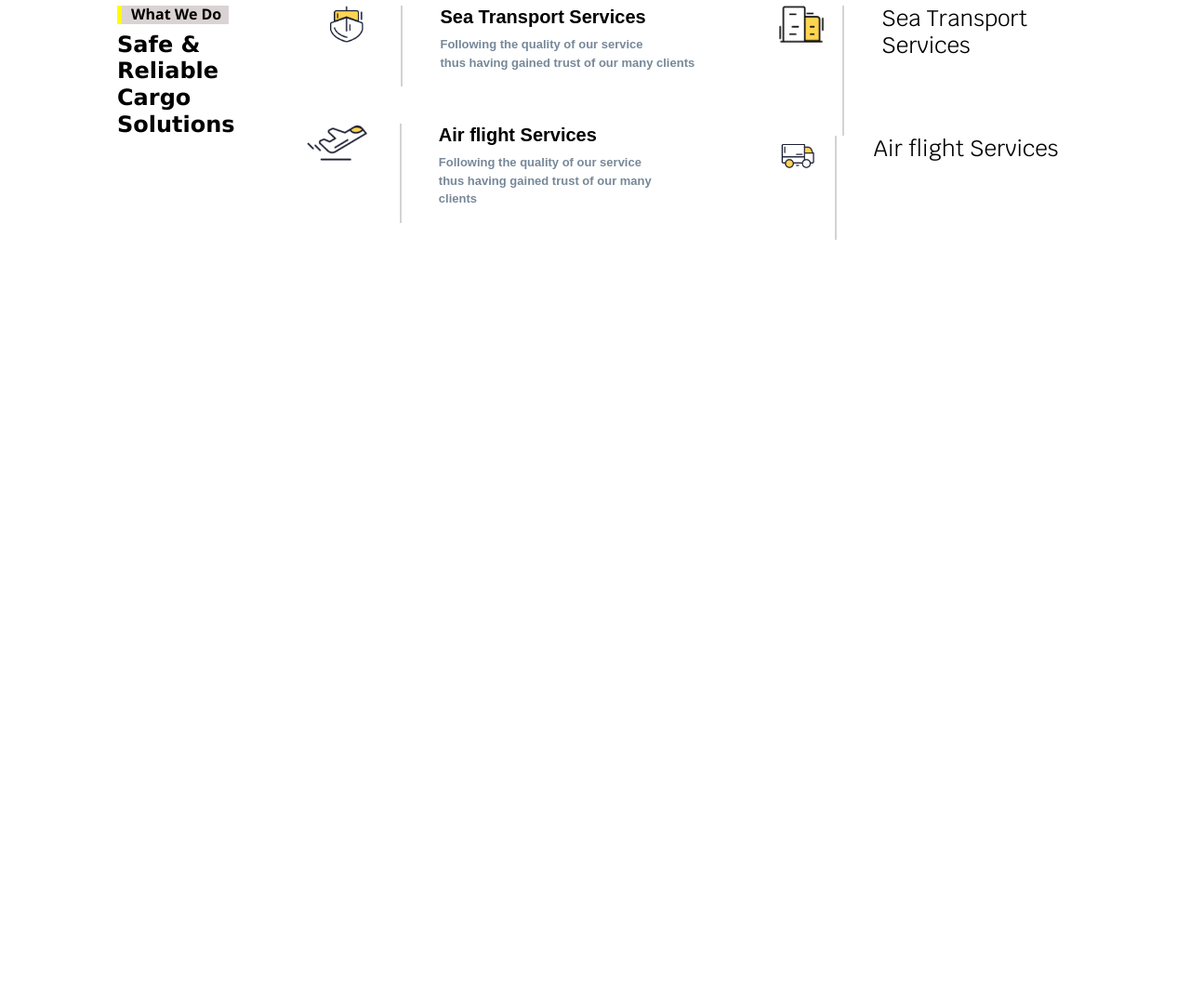
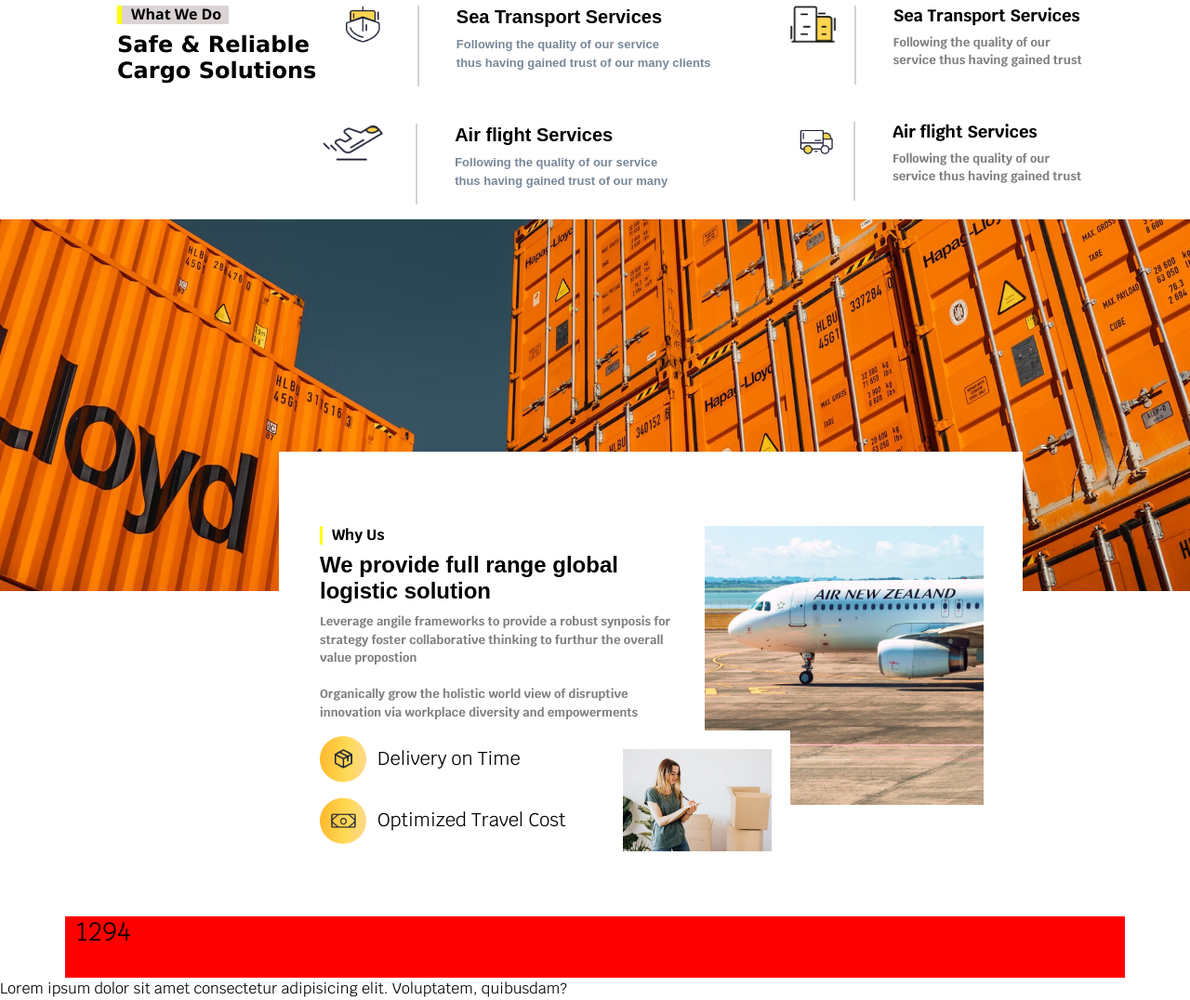
Before and after one commit to hassanscorpio/TransitFlow-clone, a plain HTML site: page index.html in a window 1280 px wide. Shown: the part 820-1896 px from the top of the page at 93% size. Before the commit the page ends 1094 px from the top, so only its background shows below. Drawn offline with nearby package versions, Linux system fonts and the light colour scheme.

Commit message:
done position section

```diff
--- a/assets/css/styles.css
+++ b/assets/css/styles.css
@@ -198,9 +198,117 @@ body{
     height: 40px;
     padding-right: 20px;
 }
-.warehouse .inner-text h5,.Shipping .inner-text h5{
-    display: none;
+
+.Services .warehouse .inner-text{
+    width: 250px;
 }
+.Shipping .inner-text{
+    width: 250px;
+}
+
+
+.Services .warehouse .inner-text h4,.Services .Shipping .inner-text h4{
+    color: black;
+    font-size: large;
+    font-weight: bolder;
+}
+.Services .warehouse .inner-text p{
+    color: black;
+}
+.Shipping{
+    padding-top: 40px;
+    padding-left: 8px;
+}
+.Services .warehouse .inner-text p,.Services .Shipping .inner-text p{
+    color: gray;
+    font-weight: bold;
+
+}
+.hero-img img{
+    height: 400px;
+    width: 100%;
+}
+.hero-img{
+    position: relative;
+}
+.hero-img .hero-img-container{
+    background-color: white;
+    width: 800px;
+    height: 500px;
+    position: absolute;
+    top: 0;
+    left: 300px;
+    top: 250px;
+}
+.hero-img-container .container .imgs img{
+
+width: 300px;
+height: 300px;
+margin-right: 30px;
+}
+.hero-img-container .container .text h6{
+    font-weight: bold;
+    border-left: 3px solid yellow;
+    padding-left: 10px;
+}
+.hero-img-container .container .text h4{
+    font-weight: bold;
+    font-family: Arial, Helvetica, sans-serif;
+}
+
+.hero-img-container .container .text p{
+    font-weight: bold;
+    color: grey;
+    font-size: small;
+}
+.hero-img-container .container .text .delivery-box img{
+    width: 50px;
+    height:50px;
+}
+.hero-img-container .container .text .delivery-box h5{
+    padding: 12px;
+    font-weight: 400;
+}
+.hero-img-container .container .text .Travel-cost {
+    margin-top: 10px;
+}
+.hero-img-container .container .text .Travel-cost img{
+    width: 50px;
+    height:50px;
+}
+.hero-img-container .container .text .Travel-cost h5{
+    padding: 12px;
+    font-weight: 400;
+
+}
+.hero-img-container .container .imgs {
+    position: relative;
+
+}
+
+.hero-img-container .container .text .position-img{
+position: absolute;
+top: 300px;
+left: 350px;
+z-index: 111111;
+
+
+}
+.hero-img-container .container .text .position-img img{
+    width: 200px;
+    height: 150px;
+    background-color: white;
+    padding: 20px;
+
+
+
+}
+.numbers-section .container{
+    background-color: #f00;
+    margin-top: 350px;
+
+}
+
 
 
 
--- a/index.html
+++ b/index.html
@@ -130,7 +130,7 @@
                             <img src="./assets/imgs/links-icons/plane.png" alt="">
                             <div class="inner-text">
                                 <h5>Air flight Services</h5>
-                                <p>Following the quality of our service <br> thus having gained trust of our many clients</p>
+                                <p>Following the quality of our service <br> thus having gained trust of our many </p>
                             </div><!-- /.inner-text -->
                         </li> <!-- /.air -->
 
@@ -142,14 +142,14 @@
                                 <img src="./assets/imgs/links-icons/building.png" alt="">
                                 <div class="inner-text">
                                     <h4>Sea Transport Services</h4>
-                                    <p>Following the quality of our service <br> thus having gained trust of our many clients</p>
+                                    <p>Following the quality of our service     thus  having  gained trust  </p>
                                 </div><!-- /.inner-text -->
                             </li><!-- /.warehouse -->
                             <li class="Shipping d-flex">
                                 <img src="./assets/imgs/links-icons/bus.png" alt="">
                                 <div class="inner-text">
                                     <h4>Air flight Services</h4>
-                                    <p>Following the quality of our service <br> thus having gained trust of our many clients</p>
+                                    <p>Following the quality of our service  thus having gained trust </p>
                                 </div><!-- /.inner-text -->
                             </li> <!-- /.shipping -->
 
@@ -158,7 +158,66 @@
                 </div><!-- /.container -->
 
 
+
+
+
+
+                <div class="hero-img">
+                    <img src="./assets/imgs/home/banner.jpg" alt="">
+                    <div class="hero-img-container ">
+                       <div class="container d-flex justify-content-between">
+                        <ul class="text">
+                        <li><h6>Why Us</h6></li>
+                        <li><h4>We provide full range global <br> logistic solution </h4></li>
+                        <li><p>Leverage angile frameworks to provide a robust synposis for strategy foster collaborative thinking to furthur the overall  value propostion
+                        <br>
+                        <br>
+                        Organically grow the holistic world view of disruptive  innovation via workplace diversity and empowerments </p></li>
+                        <li><div class="delivery-box d-flex">
+                            <img src="./assets/imgs/links-icons/box.png" alt="">
+                            <h5>Delivery on Time </h5>
+                        </div><!-- /.delivery-box --></li>
+                        <li><div class="Travel-cost d-flex">
+                            <img src="./assets/imgs/links-icons/cash.png" alt="">
+                            <h5>Optimized Travel Cost  </h5>
+                        </div><!-- /.delivery-box --></li>
+                        <li class="position-img">
+                            <img src="./assets/imgs/home/team.jpg" alt="">
+                        </li><!-- /.position-img -->
+
+                    </ul><!-- /.text -->
+
+                    <ul class="imgs"><li><img src="./assets/imgs/home/plane.jpg" alt=""></li></ul><!-- /.imgs --></div>
+                       <!-- /.container -->
+
+                    </div><!-- /.hero-img-container -->
+                </div><!-- /.hero-img -->
+
+
+
+
             </section><!-- /.hero -->
+            <div class="numbers-section">
+                <div class="container">
+                    <div class="primary-ul">
+                        <li class="number"><h3>1294</h3></li><!-- /.number -->
+                        <li class="img"><img src="" alt=""></li><!-- /.img -->
+                        <li class="text"></li><!-- /.text -->
+
+
+                    </div><!-- /.primary-ul -->
+                    <div class="secondary-ul">
+                        <li class="number"></li><!-- /.number -->
+                        <li class="img"></li><!-- /.img -->
+                        <li class="text"></li><!-- /.text -->
+
+
+                    </div><!-- /.secondary-ul -->
+                </div><!-- /.container -->
+            </div><!-- /.numbers -->
+            <div class="hassan">
+                Lorem ipsum dolor sit amet consectetur adipisicing elit. Voluptatem, quibusdam?
+            </div>
 
 
 
```
